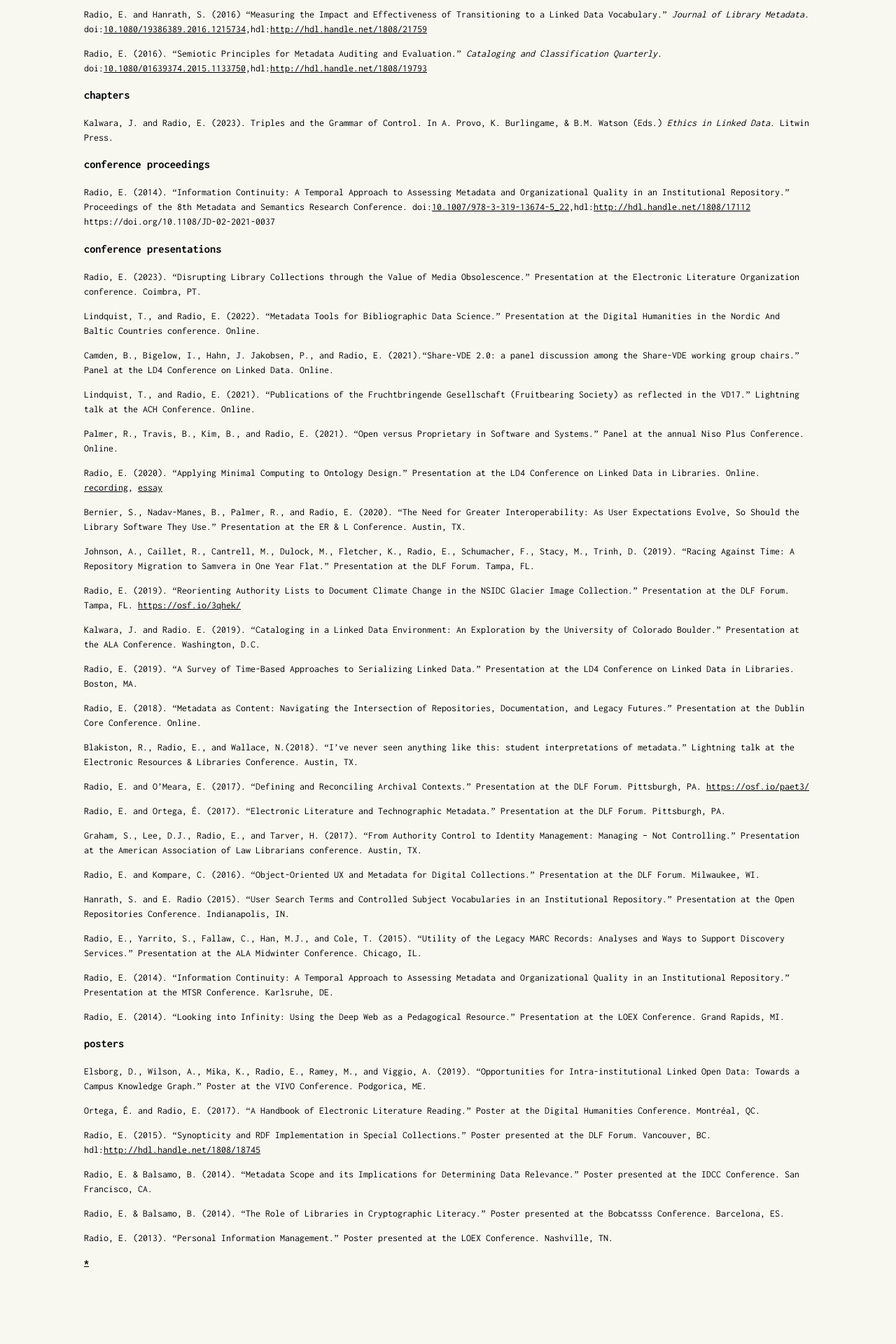
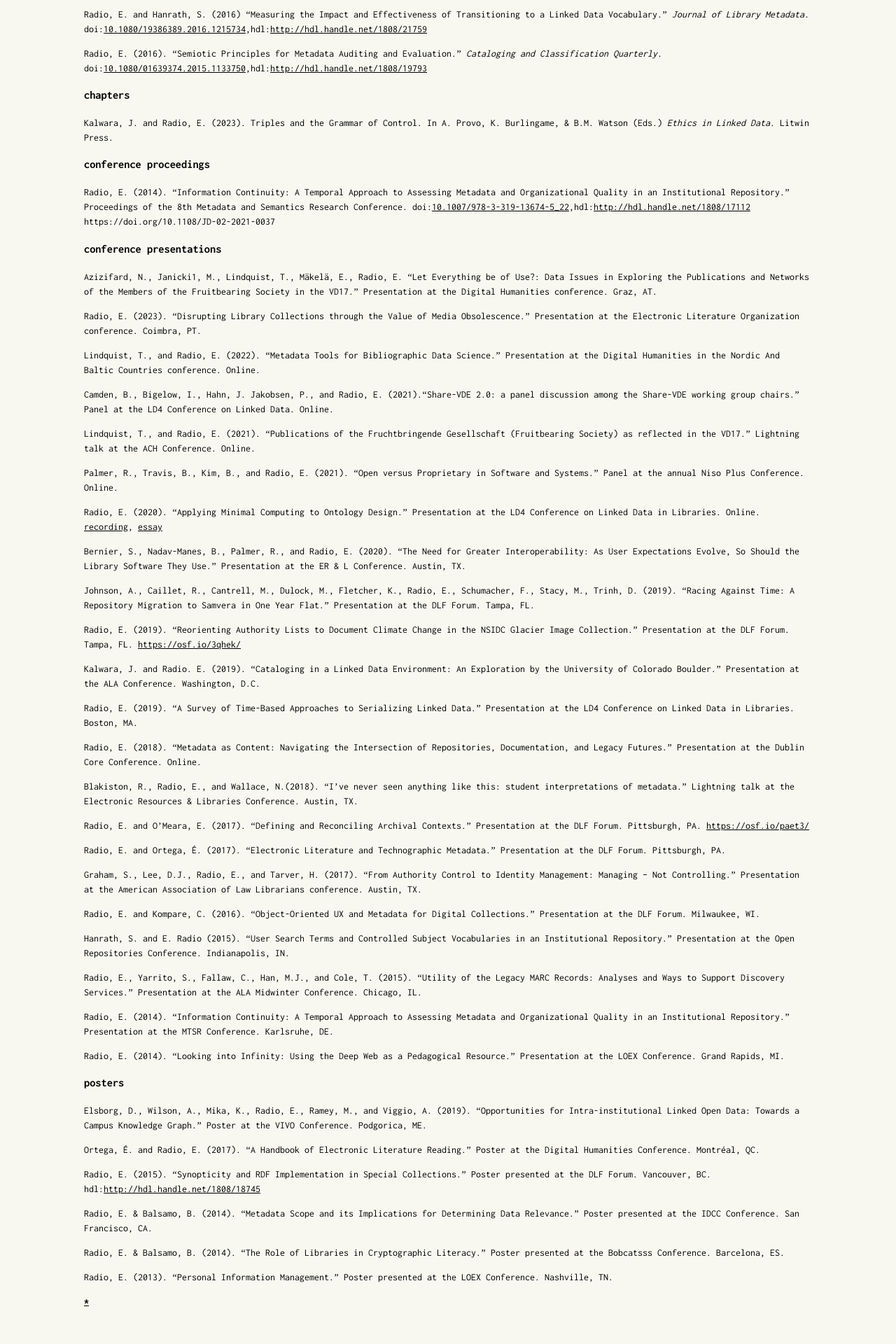
Before and after one commit to erikradio/erikradio.github.io, a Jekyll site: the page built from works.md, in a window 1280 px wide. Shown: the part 898-2818 px from the top of the page at 70% size. Built offline with Jekyll 4.4.1, drawn with Linux system fonts in a browser that asks for light colours; before the commit the page ends 2762 px from its top, so only the background shows below that.

Commit message:
Update works.md

```diff
--- a/works.md
+++ b/works.md
@@ -44,6 +44,8 @@ Radio, E. (2014). “Information Continuity: A Temporal Approach to Assessing Me
 https://doi.org/10.1108/JD-02-2021-0037
 
 ### conference presentations
+
+Azizifard, N.,  Janicki1, M., Lindquist, T., Mäkelä, E., Radio, E. "Let Everything be of Use?: Data Issues in Exploring the Publications and Networks of the Members of the Fruitbearing Society in the VD17." Presentation at the Digital Humanities conference. Graz, AT.
 
 Radio, E. (2023). "Disrupting Library Collections through the Value of Media Obsolescence." Presentation at the Electronic Literature Organization conference. Coimbra, PT.
 
```
